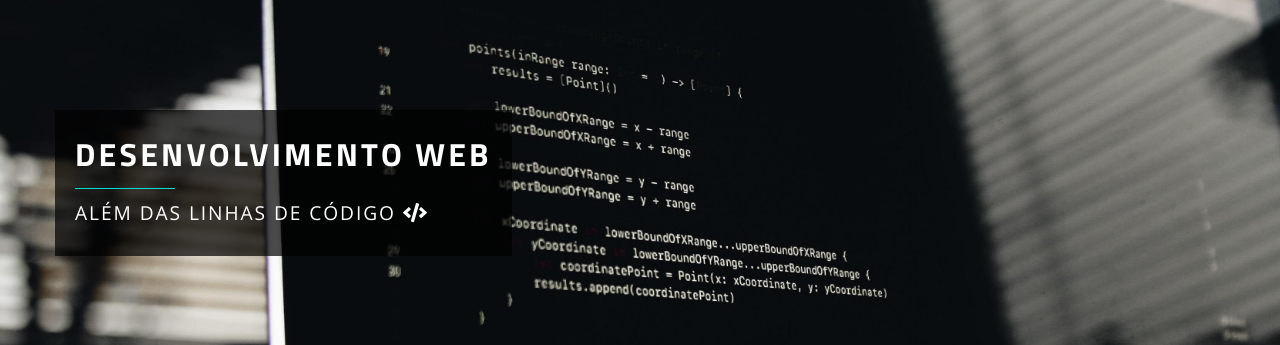
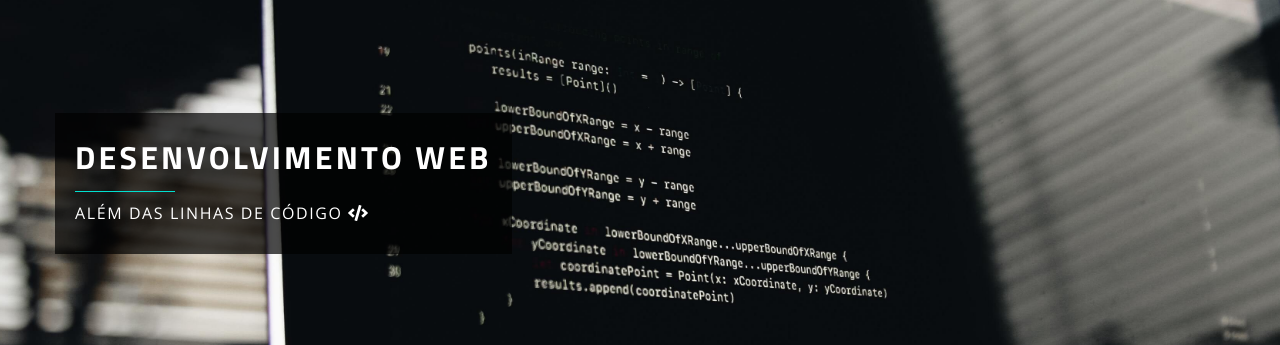
Before and after one commit to brenofsena/brenofsena.github.io, a Jekyll site: the page built from index.html, in a window 1280 px wide. Shown: the part 267-612 px from the top of the page. Built offline with Jekyll 4.4.1, drawn with Linux system fonts in a browser that asks for light colours; nearby versions of some CDN libraries.

Commit message:
update font-size banner

```diff
--- a/_sass/_layout.scss
+++ b/_sass/_layout.scss
@@ -85,7 +85,7 @@
     .banner-text {
       text-align: left;
       color: #fff;
-      font-size: 1.2em;
+      font-size: 1em;
       font-weight: 400;
       font-family: $primary-font;
       text-transform: uppercase;
```
